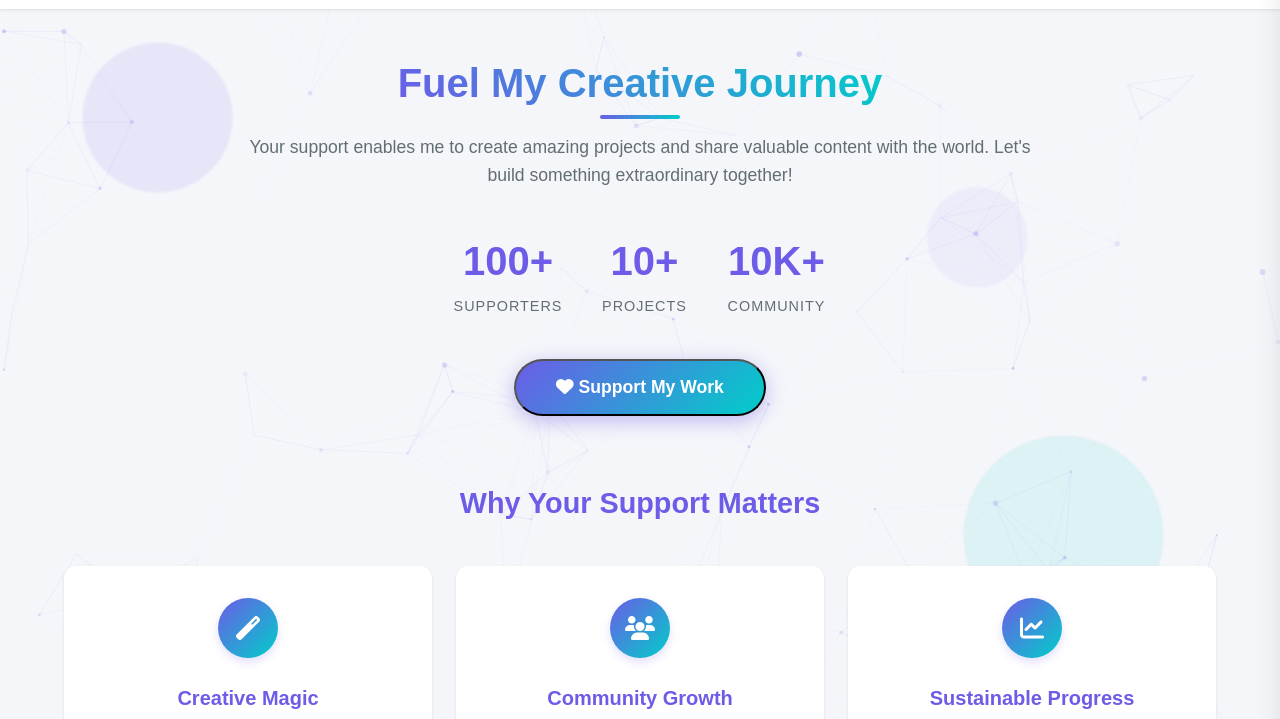
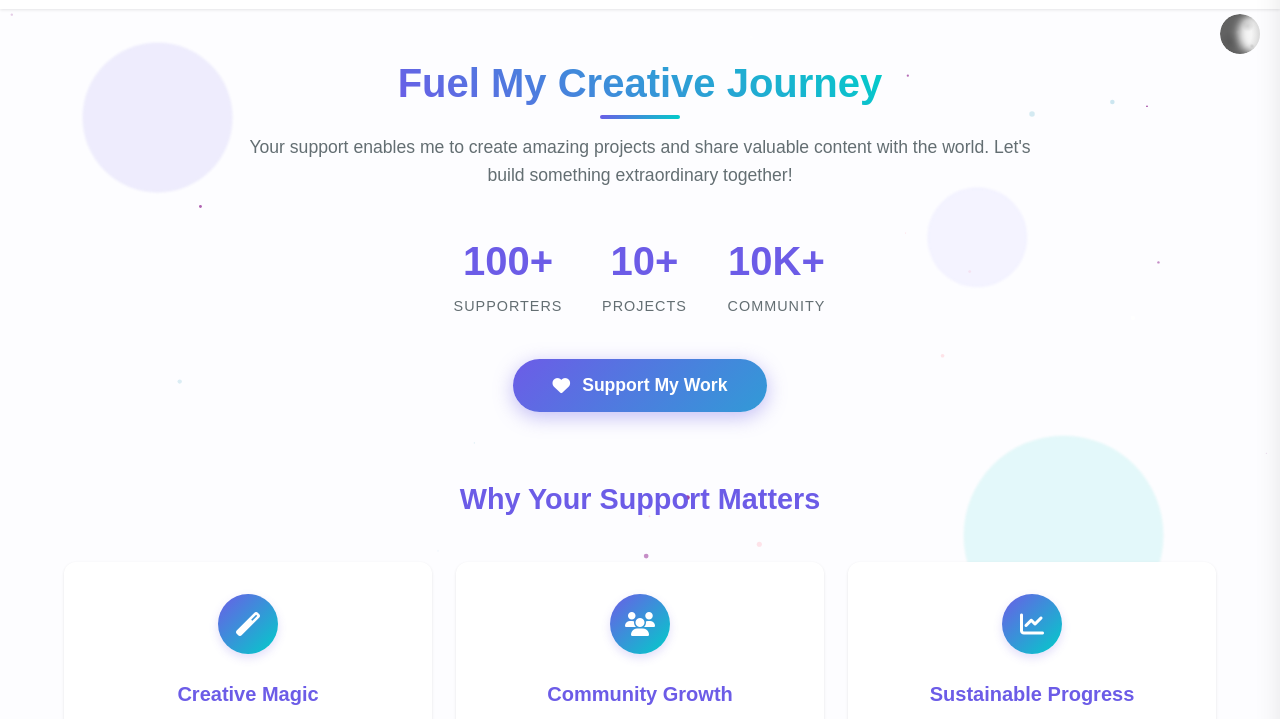
Before and after one commit to iamskdev/community.hub, a plain HTML site: page index.html in a window 1280 px wide. Shown: the part 56-775 px from the top of the page. Drawn offline with nearby package versions, Linux system fonts and the light colour scheme.

Commit message:
Particle Update

```diff
--- a/index.html
+++ b/index.html
@@ -19,6 +19,9 @@
   </div>
 
   <div id="particles-js"></div>
+
+  <!-- Moon and Shooting Stars -->
+  <div id="moon-container"></div>
 
   <!-- Floating Elements -->
   <div class="floating-elements">
@@ -97,7 +100,7 @@
 
         <div class="payment-action-wrapper">
           <button class="cta-btn" id="payment-btn" type="button">
-            <span class="cta-btn-text">Proceed to Razorpay</span>
+            <span class="cta-btn-text">Proceed to Pay</span>
           </button>
           <p class="security-note">
             <i class="fas fa-lock"></i> Secure payment via Razorpay
@@ -335,6 +338,7 @@
   <div id="confetti-container"></div>
 
   <script src="https://cdn.jsdelivr.net/particles.js/2.0.0/particles.min.js"></script>
+  <script src="src/scripts/particles-config.js"></script>
   <script src="https://unpkg.com/swiper/swiper-bundle.min.js"></script>
   <script src="src/scripts/script.js"></script>
 </body>
--- /dev/null
+++ b/src/scripts/particles-config.js
@@ -0,0 +1,62 @@
+particlesJS('particles-js', {
+  "particles": {
+    "number": {
+      "value": 150,
+      "density": {
+        "enable": false,
+        "value_area": 800
+      }
+    },
+    "color": {
+      "value": ["#ffffff", "#add8e6", "#800080", "#ffc0cb"]
+    },
+    "shape": {
+      "type": "circle"
+    },
+    "opacity": {
+      "value": 0.8,
+      "random": true,
+      "anim": {
+        "enable": true,
+        "speed": 1,
+        "opacity_min": 0.1,
+        "sync": false
+      }
+    },
+    "size": {
+      "value": 3,
+      "random": true,
+      "anim": {
+        "enable": true,
+        "speed": 2,
+        "size_min": 0.5,
+        "sync": false
+      }
+    },
+    "line_linked": {
+      "enable": false
+    },
+    "move": {
+      "enable": true,
+      "speed": 0.3,
+      "direction": "none",
+      "random": true,
+      "straight": false,
+      "out_mode": "out",
+      "bounce": false
+    }
+  },
+  "interactivity": {
+    "detect_on": "canvas",
+    "events": {
+      "onhover": {
+        "enable": false
+      },
+      "onclick": {
+        "enable": false
+      },
+      "resize": true
+    }
+  },
+  "retina_detect": true
+});
--- a/src/scripts/script.js
+++ b/src/scripts/script.js
@@ -8,6 +8,86 @@ window.addEventListener('load', () => {
 });
 
 document.addEventListener('DOMContentLoaded', function() {
+  // ========== Moon Phase & Shooting Stars ==========
+  const moonContainer = document.getElementById('moon-container');
+
+  function getMoonPhase(date) {
+    let year = date.getFullYear();
+    let month = date.getMonth() + 1;
+    const day = date.getDate();
+
+    let c = 0, e = 0, jd = 0, b = 0;
+
+    if (month < 3) {
+      year--;
+      month += 12;
+    }
+
+    ++month;
+    c = 365.25 * year;
+    e = 30.6 * month;
+    jd = c + e + day - 694039.09;
+    jd /= 29.5305882;
+    b = parseInt(jd);
+    jd -= b;
+    b = Math.round(jd * 8);
+
+    if (b >= 8) b = 0;
+    return b;
+  }
+
+  function setMoonPhase() {
+    const today = new Date();
+    const phase = getMoonPhase(today);
+    const moon = document.createElement('div');
+    moon.className = 'moon';
+
+    // Use the container's actual width for accurate shadow calculation
+    const moonWidth = moonContainer.offsetWidth;
+    // Use a semi-transparent black for a more realistic shadow
+    const shadowColor = 'rgba(0, 0, 0, 0.6)'; // Slightly lighter shadow for a softer look
+    let shadowPosition = 0;
+    // Add a blur to the shadow's edge to create a soft terminator line
+    const blurRadius = moonWidth * 0.2; // Blur radius relative to moon size (e.g., 20% of width)
+    const spreadRadius = -moonWidth * 0.05; // Negative spread for a sharper start to the blur
+
+    if (phase <= 4) {
+      // Waxing (from new moon to full moon)
+      shadowPosition = (1 - (phase / 4)) * moonWidth;
+      moon.style.boxShadow = `inset ${shadowPosition}px 0 ${blurRadius}px ${spreadRadius}px ${shadowColor}`;
+    } else {
+      // Waning (from full moon to new moon)
+      shadowPosition = ((phase - 4) / 4) * moonWidth;
+      moon.style.boxShadow = `inset -${shadowPosition}px 0 ${blurRadius}px ${spreadRadius}px ${shadowColor}`;
+    }
+
+    moonContainer.innerHTML = '';
+    moonContainer.appendChild(moon);
+  }
+
+
+  function createShootingStar() {
+    const star = document.createElement('div');
+    star.className = 'shooting-star';
+
+    const headerHeight = document.querySelector('header')?.offsetHeight || 80;
+
+    // Set properties for the animation via CSS variables
+    star.style.setProperty('--start-x', '100vw');
+    star.style.setProperty('--start-y', `${headerHeight + Math.random() * 100}px`); // Start below header at a random height
+    star.style.setProperty('--end-x', '-150px'); // End off-screen
+    star.style.setProperty('--end-y', '100vh');
+    star.style.setProperty('--duration', `${Math.random() * 1 + 1.5}s`); // 1.5s to 2.5s
+    star.style.setProperty('--delay', '0s');
+
+    document.body.appendChild(star);
+
+    star.addEventListener('animationend', () => {
+      star.remove();
+    });
+  }
+  setMoonPhase();
+
   // ========== Dynamic Content Loading ==========
 
   /**
@@ -197,33 +277,7 @@ document.addEventListener('DOMContentLoaded', function() {
     applyTheme(newTheme);
   });
 
-  // ========== Particles.js ==========
-  particlesJS('particles-js', {
-    "particles": {
-      "number": { "value": 80, "density": { "enable": true, "value_area": 800 } },
-      "color": { "value": "#6c5ce7" },
-      "shape": { "type": "circle", "stroke": { "width": 0, "color": "#000000" } },
-      "opacity": { "value": 0.3, "random": true },
-      "size": { "value": 3, "random": true },
-      "line_linked": {
-        "enable": true,
-        "distance": 150,
-        "color": "#a29bfe",
-        "opacity": 0.2,
-        "width": 1
-      },
-      "move": { "enable": true, "speed": 2, "direction": "none" }
-    },
-    "interactivity": {
-      "detect_on": "canvas",
-      "events": {
-        "onhover": { "enable": true, "mode": "grab" },
-        "onclick": { "enable": true, "mode": "push" },
-        "resize": true
-      }
-    },
-    "retina_detect": true
-  });
+
 
   // ========== Payment System ==========
   const paymentBtn = document.getElementById('payment-btn');
@@ -272,57 +326,42 @@ document.addEventListener('DOMContentLoaded', function() {
 
   // ========== Confetti Effect ==========
   function createConfetti() {
-    const colors = ['#6c5ce7', '#00cec9', '#a29bfe', '#00b894', '#fdcb6e'];
     const container = document.getElementById('confetti-container');
     if (!container) return;
-    container.innerHTML = '';
+    container.innerHTML = ''; // Clear previous confetti
 
-    for (let i = 0; i < 50; i++) {
+    const colors = ['#6c5ce7', '#00cec9', '#a29bfe', '#00b894', '#fdcb6e'];
+    const confettiCount = 50;
+
+    for (let i = 0; i < confettiCount; i++) {
       const confetti = document.createElement('div');
       confetti.className = 'confetti';
-      confetti.style.left = Math.random() * 100 + 'vw';
-      confetti.style.backgroundColor = colors[Math.floor(Math.random() * colors.length)];
-      confetti.style.transform = 'rotate(' + Math.random() * 360 + 'deg)';
-      confetti.style.width = Math.random() * 10 + 5 + 'px';
-      confetti.style.height = confetti.style.width;
-      confetti.style.borderRadius = Math.random() > 0.5 ? '50%' : '0';
+
+      const size = Math.random() * 8 + 6 + 'px'; // 6px to 14px
+      const xPos = Math.random() * 100 + 'vw';
+      const color = colors[Math.floor(Math.random() * colors.length)];
+      const radius = Math.random() > 0.5 ? '50%' : '3px';
+      const duration = Math.random() * 3 + 2 + 's'; // 2s to 5s
+      const delay = Math.random() * 2 + 's'; // 0s to 2s
+      const startRot = Math.random() * 360 + 'deg';
+      const endRot = Math.random() * 360 + 720 + 'deg'; // Rotate at least twice
+
+      confetti.style.setProperty('--size', size);
+      confetti.style.setProperty('--x-pos', xPos);
+      confetti.style.setProperty('--color', color);
+      confetti.style.setProperty('--radius', radius);
+      confetti.style.setProperty('--duration', duration);
+      confetti.style.setProperty('--delay', delay);
+      confetti.style.setProperty('--start-rot', startRot);
+      confetti.style.setProperty('--end-rot', endRot);
+
       container.appendChild(confetti);
-      animateConfetti(confetti);
+
+      // Remove the element after animation to clean up the DOM
+      confetti.addEventListener('animationend', () => {
+        confetti.remove();
+      });
     }
-  }
-
-  function animateConfetti(confetti) {
-    const startX = parseFloat(confetti.style.left);
-    const startY = -10;
-    const endY = window.innerHeight + 10;
-    const rotation = Math.random() * 360;
-    const duration = Math.random() * 3000 + 2000;
-
-    const startTime = performance.now();
-
-    function step(currentTime) {
-      const elapsed = currentTime - startTime;
-      const progress = Math.min(elapsed / duration, 1);
-
-      const y = startY + (endY - startY) * progress;
-      const x = startX + Math.sin(progress * Math.PI * 2) * 100;
-      const currentRotation = rotation + progress * 360;
-
-      confetti.style.top = y + 'px';
-      confetti.style.left = x + 'px';
-      confetti.style.transform = 'rotate(' + currentRotation + 'deg)';
-      confetti.style.opacity = 1 - progress;
-
-      if (progress < 1) {
-        requestAnimationFrame(step);
-      } else {
-        if (confetti.parentNode) {
-          confetti.parentNode.removeChild(confetti);
-        }
-      }
-    }
-
-    requestAnimationFrame(step);
   }
 
   // ========== Modal System & Payment Flow ==========
@@ -570,6 +609,9 @@ document.addEventListener('DOMContentLoaded', function() {
 
   let lastKnownScrollY = 0;
   let ticking = false;
+  // Cooldown for shooting stars on scroll
+  let lastStarTime = 0;
+  const starCooldown = 200; // ms, a new star can be created at most every 200ms
 
   const handleScroll = () => {
     const scrollY = lastKnownScrollY;
@@ -577,11 +619,21 @@ document.addEventListener('DOMContentLoaded', function() {
     header.classList.toggle('scrolled', scrollY > 50);
     // 2. Toggle visibility of back-to-top button
     backToTopButton.classList.toggle('visible', scrollY > 300);
-    // 3. Parallax effect for background
+    // 3. Parallax for particles background
     if (particlesJsEl) {
-      particlesJsEl.style.transform = `translateY(${scrollY * 0.4}px)`;
+      // Slower, more "universe-like" parallax effect
+      const yOffset = scrollY * 0.1; // Much slower vertical scroll
+      const xOffset = Math.sin(scrollY / 500) * 15; // Gentle side-to-side drift (amplitude 15px)
+      const rotation = Math.sin(scrollY / 1000) * 1; // Subtle rotation (max 1 degree)
+      particlesJsEl.style.transform = `translate(${xOffset}px, ${yOffset}px) rotate(${rotation}deg)`;
     }
-    // 4. Scrollspy logic to highlight active drawer link
+    // 4. Create shooting star on scroll with cooldown
+    const now = performance.now();
+    if (scrollY > 50 && now - lastStarTime > starCooldown) {
+      createShootingStar();
+      lastStarTime = now;
+    }
+    // 3. Scrollspy logic to highlight active drawer link
     const headerOffset = header.offsetHeight + 20;
     let currentSectionId = '';
     sections.forEach(section => {
--- a/src/styles/style.css
+++ b/src/styles/style.css
@@ -1,4 +1,3 @@
-
 :root {
       --primary: #6c5ce7;
       --primary-dark: #5649c0;
@@ -7,7 +6,7 @@
       --accent-dark: #00a8a3;
       --text: #2d3436;
       --text-light: #636e72;
-      --bg: #f5f6fa;
+      --bg: #fdfdff; /* Fix: Set a light background for the default theme */
       --card-bg: #ffffff;
       --success: #00b894;
       --warning: #fdcb6e;
@@ -118,12 +117,89 @@
 #particles-js {
   position: fixed;
   width: 100%;
-      height: 100%;
+  height: 400vh; /* Make the canvas extremely tall to prevent it from scrolling out of view. */
   top: 0;
   left: 0;
   z-index: -1;
   background-color: var(--bg);
-      will-change: transform; /* Performance hint for parallax */
+}
+
+#moon-container {
+  position: fixed;
+  top: 70px;
+  right: 20px; /* Move to top right for better balance */
+  width: 40px;
+  height: 40px;
+  z-index: 0;
+}
+
+.moon {
+  width: 100%;
+  height: 100%;
+  border-radius: 50%;
+  /* 1. Earthshine & Sunlight: Use a gradient on a base rock color. */
+  background-color: #D6D6D6; /* Base rock color for faint "earthshine" on the dark side. */
+  background-image: radial-gradient(circle at 40% 50%, #f5f5f5 50%, transparent 80%); /* Simulates the bright, sunlit part. */
+  position: relative;
+  overflow: hidden;
+  /* 2. Enhanced Glow & Limb Darkening */
+  box-shadow:
+    /* Atmospheric Glow */
+    0 0 80px rgba(173, 216, 230, 0.3), /* Light blue, large, subtle */
+    /* Standard Glow */
+    0 0 15px rgba(240, 240, 240, 0.9),
+    0 0 30px rgba(240, 240, 240, 0.7),
+    /* Limb Darkening */
+    inset 0 0 15px rgba(0, 0, 0, 0.2);
+}
+
+.moon::after {
+  content: '';
+  position: absolute;
+  top: 0;
+  left: 0;
+  width: 100%;
+  height: 100%;
+  border-radius: 50%;
+  /* More detailed texture with multiple 'craters' and highlights */
+  background-image:
+    /* Large, soft crater */
+    radial-gradient(circle at 25% 70%, rgba(0,0,0,0.1) 0%, transparent 25%),
+    /* Medium, sharper crater */
+    radial-gradient(circle at 70% 30%, rgba(0,0,0,0.12) 0%, transparent 15%),
+    /* Small, bright spot (impact ray) */
+    radial-gradient(circle at 45% 45%, rgba(255,255,255,0.08) 0%, transparent 8%),
+    /* Tiny crater */
+    radial-gradient(circle at 80% 80%, rgba(0,0,0,0.1) 0%, transparent 5%);
+}
+
+/* Shooting Stars */
+.shooting-star {
+  position: fixed;
+  /* A thin, long tail for a more realistic streak */
+  width: 2px;
+  height: 120px;
+  background: linear-gradient(to bottom, rgba(255, 255, 255, 0.8), transparent);
+  border-radius: 1px;
+  opacity: 0;
+  transform-origin: top center;
+  z-index: 1; /* Ensure star is above the main content but below the header */
+  /* Use CSS variables for dynamic animation properties from JS */
+  animation: shoot var(--duration) var(--delay) linear forwards;
+}
+
+@keyframes shoot {
+  0% {
+    transform: translate(var(--start-x), var(--start-y)) rotate(45deg);
+    opacity: 1;
+  }
+  80% {
+    opacity: 1;
+  }
+  100% {
+    transform: translate(var(--end-x), var(--end-y)) rotate(45deg);
+    opacity: 0;
+  }
 }
 
     /* Floating Elements */
@@ -671,22 +747,37 @@ header .logo-container {
 
     /* Enhanced Hero CTA Button */
     .hero .cta-btn {
+      display: inline-flex; /* Align icon and text */
+      align-items: center;
+      gap: 0.75rem; /* Space between icon and text */
+      border: none; /* Ensure no default border */
       padding: 1rem 2.5rem;
       font-size: 1.1rem;
       font-weight: 600;
       border-radius: 50px; /* Pill shape */
       background: var(--gradient);
+      background-size: 200% auto; /* For gradient animation */
       color: white;
       box-shadow: 0 5px 20px rgba(108, 92, 231, 0.4);
-      transition: transform 0.3s ease, box-shadow 0.3s ease;
+      transition: transform 0.3s ease, box-shadow 0.3s ease, background-position 0.4s ease;
     }
     .hero .cta-btn:hover {
       transform: translateY(-3px);
       box-shadow: 0 8px 25px rgba(108, 92, 231, 0.5);
+      background-position: right center; /* Animate gradient on hover */
     }
     .hero .cta-btn:active {
-      transform: translateY(0);
-      box-shadow: 0 5px 20px rgba(108, 92, 231, 0.4);
+      transform: translateY(0) scale(0.98); /* "Pressed" effect */
+      box-shadow: 0 4px 15px rgba(108, 92, 231, 0.4); /* Slightly smaller shadow */
+    }
+
+    /* Animate the icon inside the button */
+    .hero .cta-btn i {
+      transition: transform 0.3s ease;
+    }
+
+    .hero .cta-btn:hover i {
+      transform: scale(1.15) rotate(-10deg); /* Make icon pop and tilt a bit */
     }
 
     .hero-stats {
@@ -869,7 +960,7 @@ header .logo-container {
     .custom-entry-input.error {
       border-color: var(--error);
       animation: shake 0.4s;
-    }
+    }z
 
     @keyframes shake {
       0%, 100% { transform: translateX(0); }
@@ -889,7 +980,7 @@ header .logo-container {
 
     /* Specific styling for the payment button inside the modal */
     .cta-modal .payment-action-wrapper .cta-btn {
-      width: 100%;
+      width: 90%;
       padding: 0.9rem;
       font-size: 1.05rem;
       font-weight: 600;
@@ -1527,12 +1618,28 @@ header .logo-container {
       margin-top: 1rem;
     }
 
-    .confetti {
+    @keyframes fall {
+      from {
+        transform: translateY(0) rotate(var(--start-rot));
+        opacity: 1;
+      }
+      to {
+        transform: translateY(105vh) rotate(var(--end-rot));
+        opacity: 0;
+      }
+    }
+
+    #confetti-container .confetti {
       position: absolute;
-      width: 10px;
-      height: 10px;
-      background-color: var(--primary);
-      opacity: 0;
+      top: -20px; /* Start off-screen */
+      left: var(--x-pos);
+      width: var(--size);
+      height: var(--size);
+      background-color: var(--color);
+      border-radius: var(--radius);
+      opacity: 0; /* Start invisible, animation will make it visible */
+      animation: fall var(--duration) var(--delay) linear forwards;
+
     }
 
     /* Footer */
@@ -1920,7 +2027,7 @@ header .logo-container {
         justify-content: space-around;
       }
 
-      .stat-item {
+      .stat-.item {
         min-width: 0; /* Allow items to shrink */
         flex: 1; /* Distribute space evenly */
       }
```
Also changed, not shown: src/scripts/particles-config copy.js (added, +26 -0 lines). Lines whose indentation alone changed are shown as unchanged.
